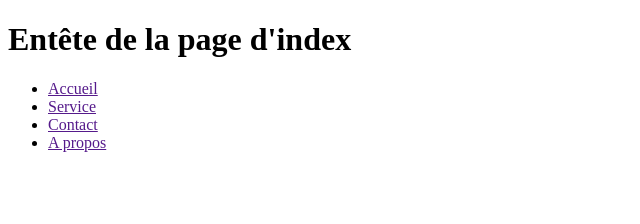
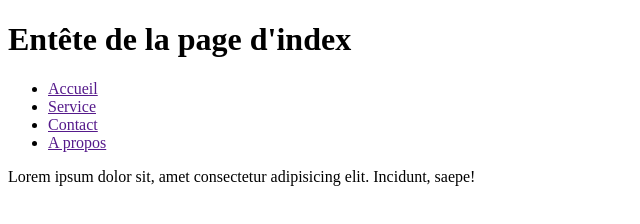
Before and after one commit to KOUROUMA-SEKOU-KARAMO/Mon-projet-git, a plain HTML site: page index.html in a window 1280 px wide. Shown: the whole page, without its empty margins (0-640 px from the left). Drawn offline with Linux system fonts and the light colour scheme.

Commit message:
add footer in pages index

```diff
--- a/index.html
+++ b/index.html
@@ -18,5 +18,9 @@
             <li><a href="">A propos </a></li>
         </ul>
     </nav>
+
+    <footer>
+        Lorem ipsum dolor sit, amet consectetur adipisicing elit. Incidunt, saepe!
+    </footer>
 </body>
 </html>
```
